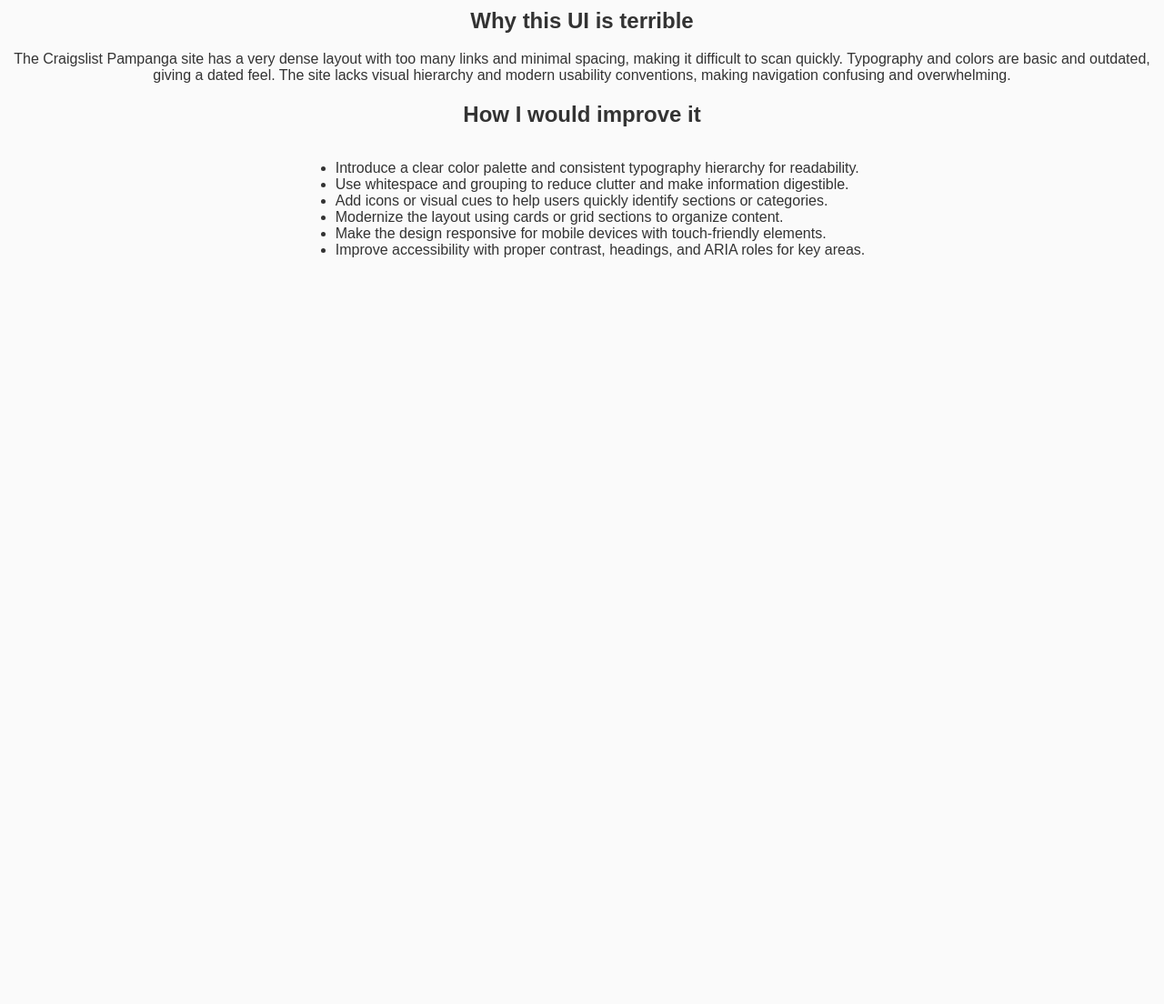
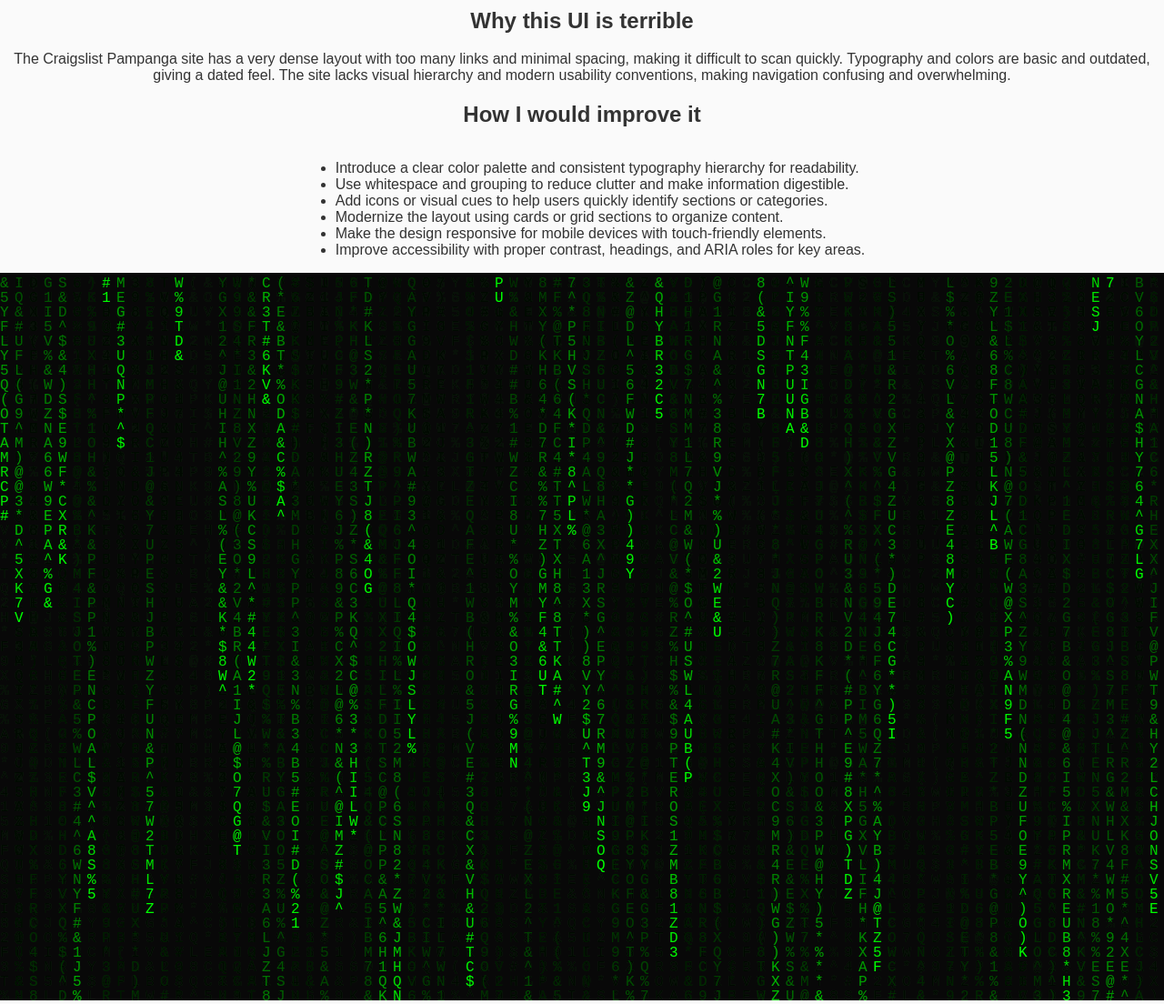
Before and after one commit to walt1210/sen10_mod12, a website: page index.html in a window 1280 px wide. Shown: the part 718-1822 px from the top of the page at 91% size. Before the commit the page ends 1018 px from the top, so only its background shows below. Drawn offline with Linux system fonts and the light colour scheme; animation ran at ten frames a second.

Commit message:
Added new visuals

```diff
--- a/index.html
+++ b/index.html
@@ -36,5 +36,40 @@
   </section>
 
   <script src="script.js"></script>
+  <canvas id="matrix"></canvas>
+  <script>
+  function matrixRain() {
+    const canvas = document.getElementById('matrix');
+    const ctx = canvas.getContext('2d');
+
+    canvas.height = window.innerHeight;
+    canvas.width = window.innerWidth;
+
+    const letters = 'ABCDEFGHIJKLMNOPQRSTUVWXYZ123456789@#$%^&*()*&^%';
+    const fontSize = 16;
+    const columns = canvas.width / fontSize;
+    const drops = Array(Math.floor(columns)).fill(1);
+
+    function draw() {
+      ctx.fillStyle = 'rgba(0, 0, 0, 0.05)';
+      ctx.fillRect(0, 0, canvas.width, canvas.height);
+      ctx.fillStyle = '#0F0';
+      ctx.font = fontSize + 'px monospace';
+
+      for (let i = 0; i < drops.length; i++) {
+        const text = letters.charAt(Math.floor(Math.random() * letters.length));
+        ctx.fillText(text, i * fontSize, drops[i] * fontSize);
+        if (drops[i] * fontSize > canvas.height && Math.random() > 0.975)
+          drops[i] = 0;
+        drops[i]++;
+      }
+    }
+
+    setInterval(draw, 33);
+  }
+
+  matrixRain();
+  </script>
+
 </body>
 </html>
```
